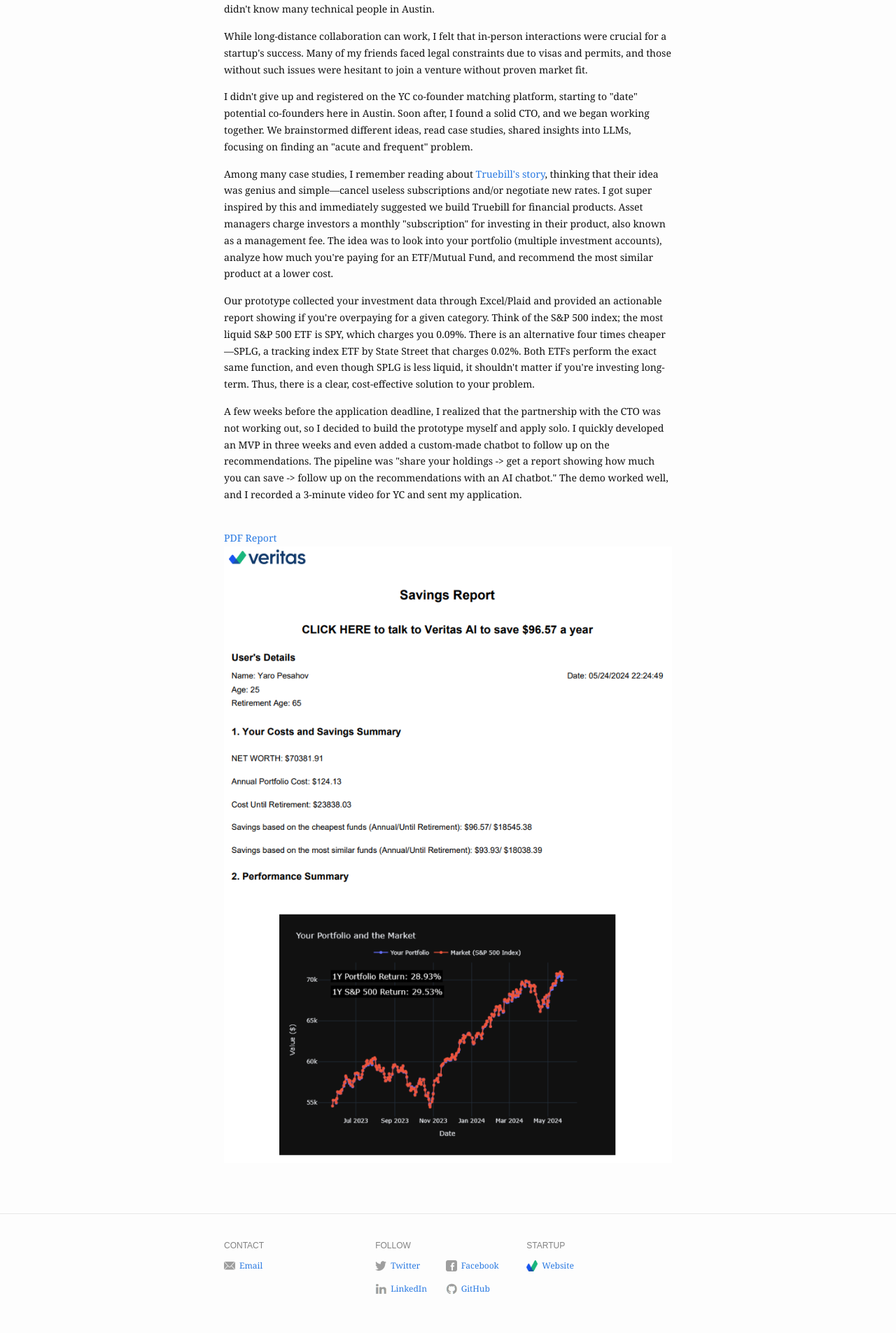
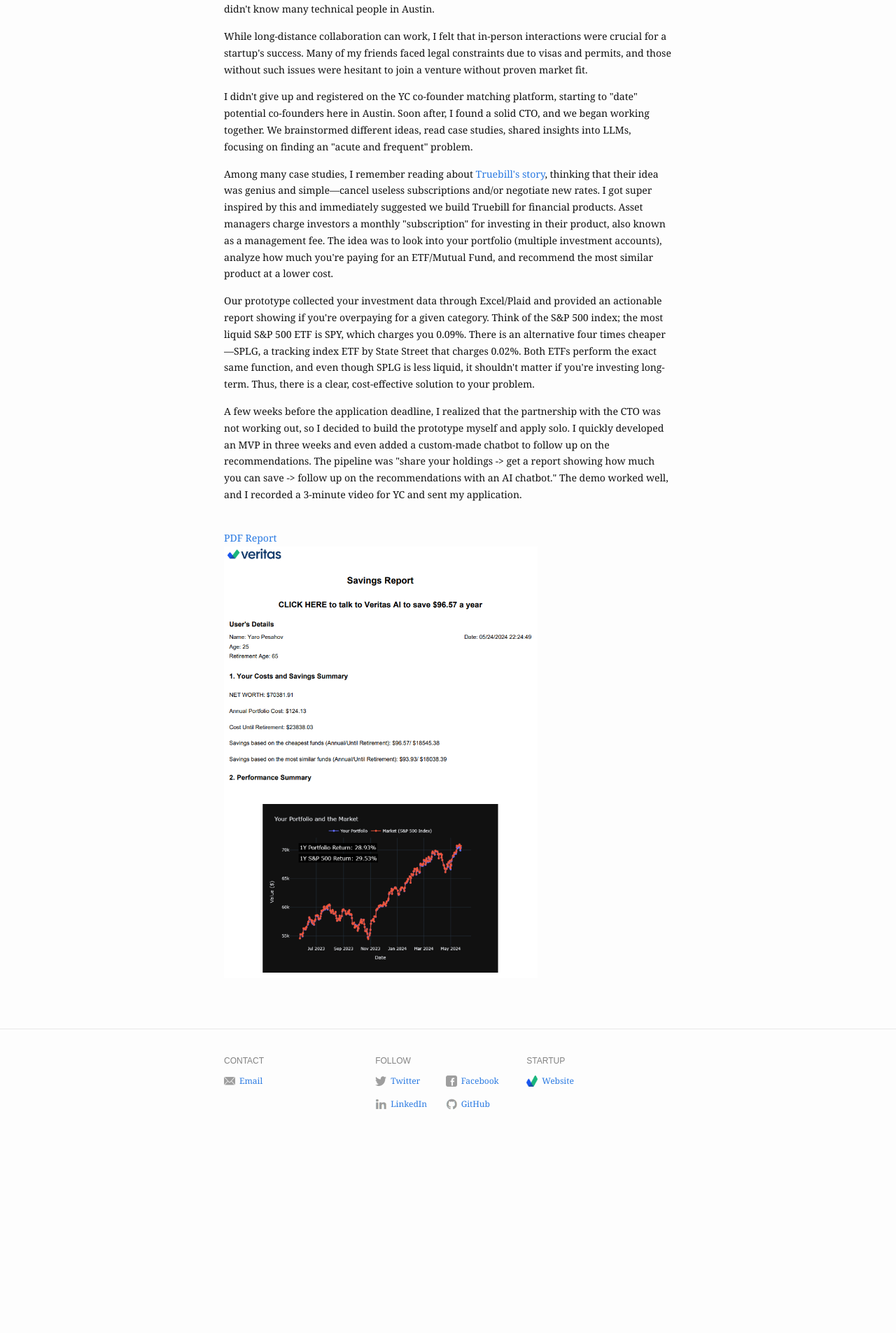
Before and after one commit to eliottvincent/bay, a Jekyll site: the page built from veritas.md, in a window 1280 px wide. Shown: the part 1099-3004 px from the top of the page at 70% size. Built offline with Jekyll 4.4.1, drawn with Linux system fonts in a browser that asks for light colours; after the commit the page ends 2740 px from its top, so only the background shows below that.

Commit message:
Update veritas.html

```diff
--- a/_layouts/veritas.html
+++ b/_layouts/veritas.html
@@ -20,7 +20,7 @@
               <br>
               <a href="{{ item.pdf_report }}" target="_blank">PDF Report</a>
               </br>
-              <img src="{{ item.image }}" alt="Image" style="max-width: 100%; height: auto;">
+              <img src="{{ item.image }}" alt="Image" style="max-width: 70%; height: auto;">
               {% endif %}
             </span>
           </div>
```
